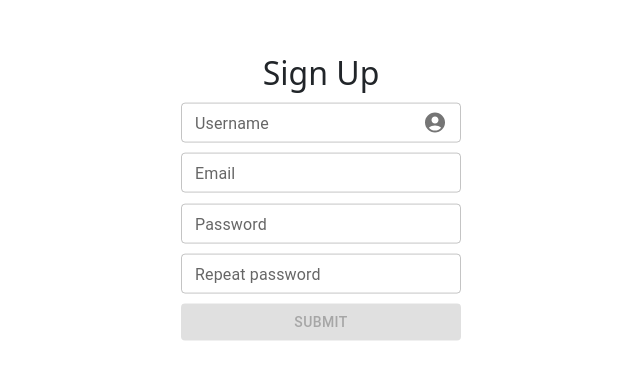
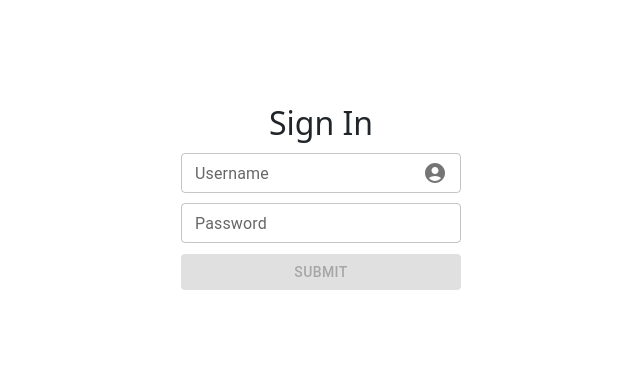
Before and after one commit to Kiri111enz/write-down, a React (Vite) app in the folder client/: page / in a window 1280 px wide. Shown: the part 203-582 px from the top of the page, without its empty margins (319-959 px from the left). Built offline with nearby package versions, Linux system fonts and the light colour scheme.

Commit message:
sign-in form (by username only)

```diff
--- a/client/src/components/App.tsx
+++ b/client/src/components/App.tsx
@@ -1,9 +1,9 @@
 import 'bootstrap/dist/css/bootstrap.min.css';
-import SignUpForm from './forms/SignUp';
+import SignInForm from './forms/SignIn';
 
 const App: React.FC = () => (
     <div className="position-absolute top-50 start-50 translate-middle">
-        <SignUpForm />
+        <SignInForm />
     </div>
 );
 
--- /dev/null
+++ b/client/src/components/forms/SignIn.tsx
@@ -0,0 +1,33 @@
+import { InputAdornment } from '@mui/material';
+import AccountCircle from '@mui/icons-material/AccountCircle';
+import { observer, useLocalObservable } from 'mobx-react-lite';
+import { FormStore } from './../../stores/FormStore';
+import { required } from './utils/validator';
+import { submit } from './utils/http';
+import FormInput from './FormInput';
+import Form from './Form';
+
+const SignInForm: React.FC = observer(() => {
+    const store = useLocalObservable((): FormStore => (
+        new FormStore({
+            'name': [required],
+            'password': [required],
+        })
+    ));
+
+    return (
+        <Form title="Sign In" store={store} method="POST" action="user/sign-in" onSubmit={submit}>
+            <FormInput id="name" type="text" name="name" label="Username"
+                InputProps={{
+                    endAdornment: (
+                        <InputAdornment position="end">
+                            <AccountCircle color={store.fields.name.errorMsg ? 'error' : 'inherit'}/>
+                        </InputAdornment>
+                    )
+                }}></FormInput>
+            <FormInput id="password" type="password" name="password" label="Password"></FormInput>
+        </Form>
+    );
+});
+
+export default SignInForm;
```
Also changed, not shown: 1 other file (tests, documents, lock files or other folders).
